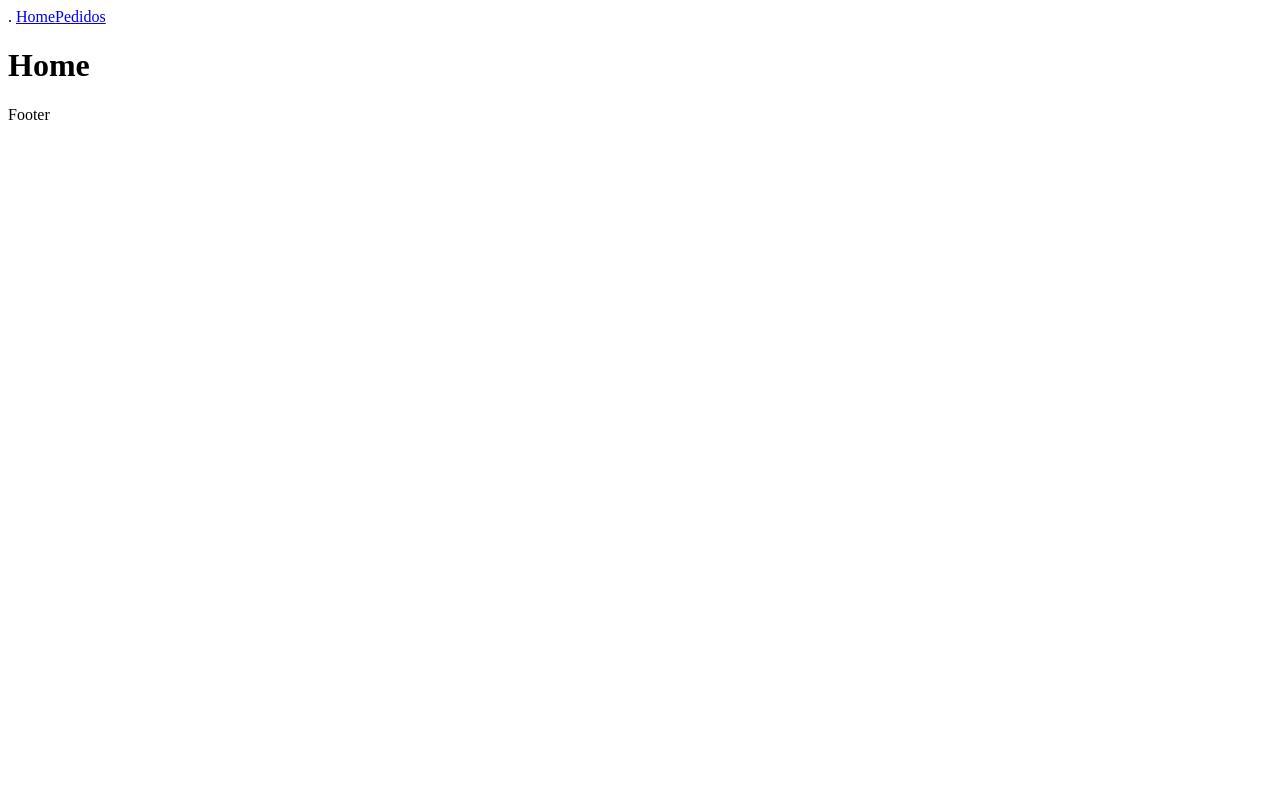
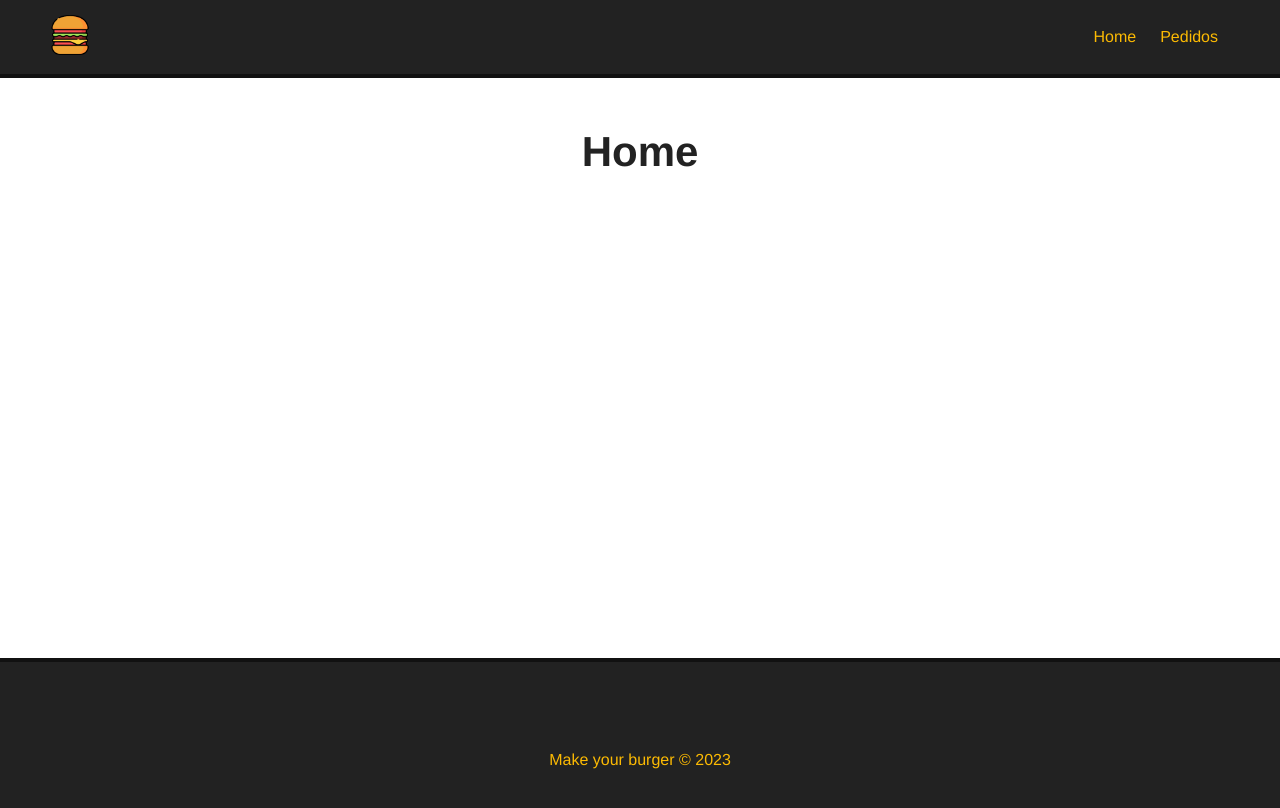
Before and after one commit to Ryan-Menezes/make-your-burger, a Vue app: page / in a window 1280 px wide. Shown: the top 808 px of the page. Built offline with nearby package versions, Linux system fonts and the light colour scheme.

Commit message:
finishing header and footer

```diff
--- a/src/App.vue
+++ b/src/App.vue
@@ -1,6 +1,10 @@
 <template>
-  <Navbar />
-  <RouterView />
+  <Navbar :logo="logoSrc" :alt="appName" />
+
+  <main class="main-container">
+    <RouterView />
+  </main>
+
   <Footer />
 </template>
 
@@ -15,6 +19,33 @@
       RouterView,
       Navbar,
       Footer
+    },
+    data() {
+      return {
+        appName: 'Make your burger',
+        logoSrc: '/img/logo.png'
+      }
     }
   }
 </script>
+
+<style>
+  * {
+    font-family: Helvetica, sans-serif;
+    padding: 0;
+    margin: 0;
+    box-sizing: border-box;
+  }
+
+  .main-container {
+    margin: 50px;
+    min-height: 60vh;
+  }
+
+  h1 {
+    text-align: center;
+    font-size: 42px;
+    margin-bottom: 30px;
+    color: #222;
+  }
+</style>
--- a/src/components/Footer.vue
+++ b/src/components/Footer.vue
@@ -1,15 +1,30 @@
 <template>
-  <footer>
-    <p>Footer</p>
+  <footer id="footer">
+    <p>Make your burger &copy; {{ currentYear }}</p>
   </footer>
 </template>
 
 <script>
   export default {
-    name: 'Footer'
+    name: 'Footer',
+    data() {
+      return {
+        currentYear: new Date().getFullYear()
+      }
+    }
   }
 </script>
 
 <style scoped>
-
+  #footer {
+    height: 200px;
+    background-color: #222;
+    border-top: 4px solid #111;
+    color: #FCBA03;
+    display: flex;
+    align-items: center;
+    justify-content: center;
+    text-align: center;
+    width: 100%;
+  }
 </style>
--- a/src/components/Navbar.vue
+++ b/src/components/Navbar.vue
@@ -1,8 +1,8 @@
 <template>
   <header>
-    <nav id="nav">.
-      <RouterLink to="/">
-        <img src="" alt="" id="logo" />
+    <nav id="nav">
+      <RouterLink to="/" id="logo-url">
+        <img :src="logo" :alt="alt" id="logo" />
       </RouterLink>
       <RouterLink to="/">Home</RouterLink>
       <RouterLink to="/pedidos">Pedidos</RouterLink>
@@ -17,10 +17,39 @@
     name: 'Navbar',
     components: {
       RouterLink
-    }
+    },
+    props: ['logo', 'alt']
   }
 </script>
 
 <style scoped>
+  #nav {
+    background-color: #222;
+    border-bottom: 4px solid #111;
+    padding: 15px 50px;
+    display: flex;
+    justify-content: flex-end;
+    align-items: center;
+  }
 
+  #nav #logo-url {
+    margin: auto;
+    margin-left: 0;
+  }
+
+  #logo {
+    width: 40px;
+    height: 40px;
+  }
+
+  #nav a {
+    color: #FCBA03;
+    text-decoration: none;
+    margin: 12px;
+    transition: .5s;
+  }
+
+  #nav a:hover {
+    color: #FFF;
+  }
 </style>
--- a/src/views/Home.vue
+++ b/src/views/Home.vue
@@ -1,5 +1,3 @@
 <template>
-  <main>
-    <h1>Home</h1>
-  </main>
+  <h1>Home</h1>
 </template>
--- a/src/views/Orders.vue
+++ b/src/views/Orders.vue
@@ -1,5 +1,3 @@
 <template>
-  <div>
-    <h1>Pedidos</h1>
-  </div>
+  <h1>Pedidos</h1>
 </template>
```
